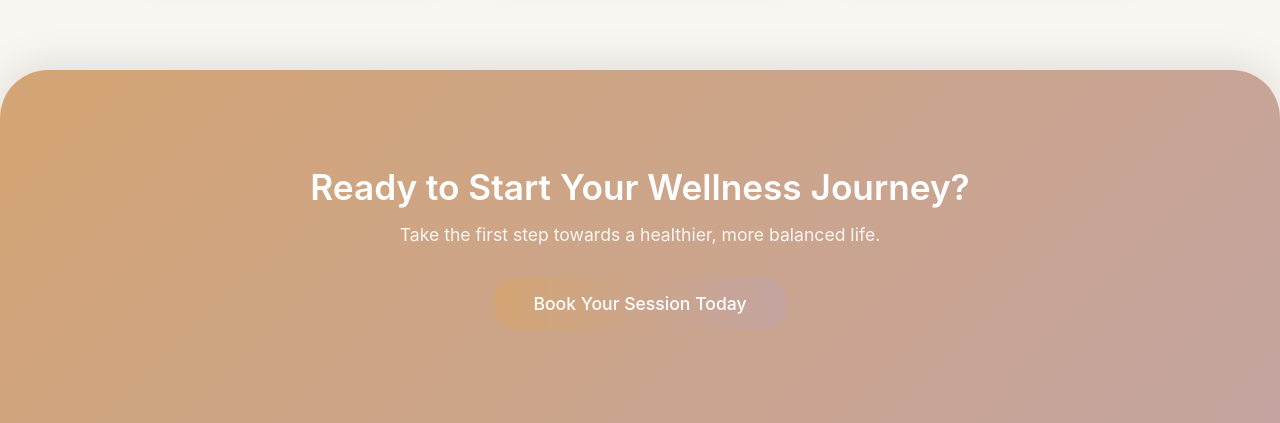
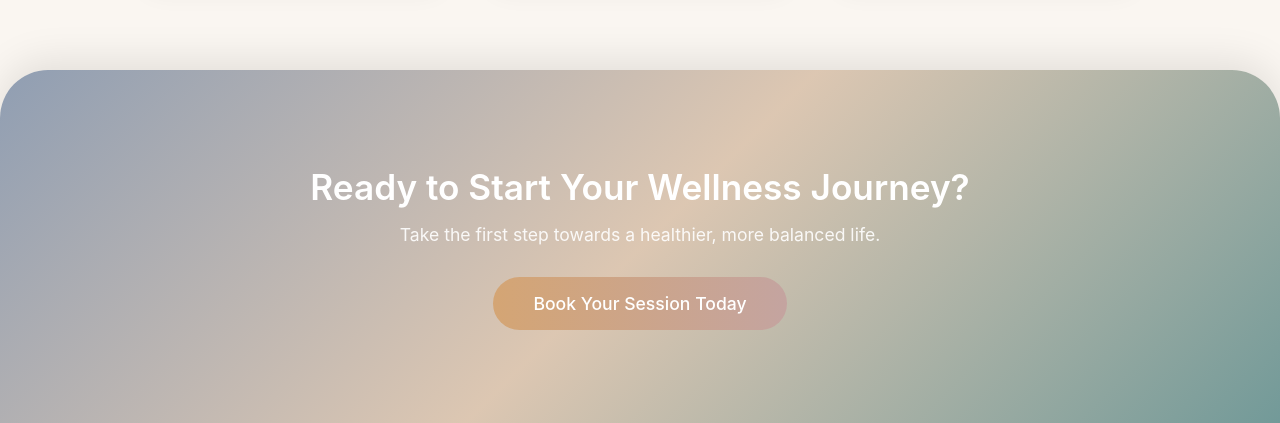
Before and after one commit to mahamjamal/intuitive-spine, a React (Vite) app: page / in a window 1280 px wide. Shown: the part 1406-1829 px from the top of the page. Built offline with nearby package versions, Linux system fonts and the light colour scheme.

Commit message:
css updates

```diff
--- a/src/components/common/HeroSection.css
+++ b/src/components/common/HeroSection.css
@@ -21,9 +21,9 @@
   inset: 0;
   background: linear-gradient(
     135deg,
-    rgba(145, 116, 87, 0.65) 0%,
+    rgba(87, 111, 145, 0.65) 0%,
     rgba(248, 201, 157, 0.55) 50%,
-    rgba(145, 116, 87, 0.65) 100%
+    rgba(41, 104, 105, 0.65) 100%
   );
   z-index: 0;
   border-bottom-left-radius: var(--radius-2xl);
--- a/src/components/common/Logo.jsx
+++ b/src/components/common/Logo.jsx
@@ -9,7 +9,6 @@ function Logo({
   size = 100,
   className = "",
 }) {
-
   const src =
     variant === "white"
       ? whiteLogo
--- a/src/pages/About.css
+++ b/src/pages/About.css
@@ -58,7 +58,9 @@
 
 /* CTA Section */
 .cta-section {
-  background: linear-gradient(135deg, var(--color-primary) 0%, var(--color-secondary) 100%);
+  background: linear-gradient(135deg,     rgba(87, 111, 145, 0.65) 0%,
+    rgba(196, 160, 126, 0.55) 50%,
+    rgba(41, 104, 105, 0.65) 100%);
   color: white;
   text-align: center;
   padding: var(--spacing-6xl) var(--container-padding);
--- a/src/pages/Landing.css
+++ b/src/pages/Landing.css
@@ -43,9 +43,11 @@
 .cta-section {
   background: linear-gradient(
     135deg,
-    var(--color-primary) 0%,
-    var(--color-secondary) 100%
+    rgba(87, 111, 145, 0.65) 0%,
+    rgba(188, 153, 120, 0.55) 50%,
+    rgba(41, 104, 105, 0.65) 100%
   );
+
   color: white;
   text-align: center;
   padding: var(--spacing-6xl) var(--container-padding);
```
Also changed, not shown: src/assets/intuitive-spine-txt.png, src/assets/white-logo.png.
